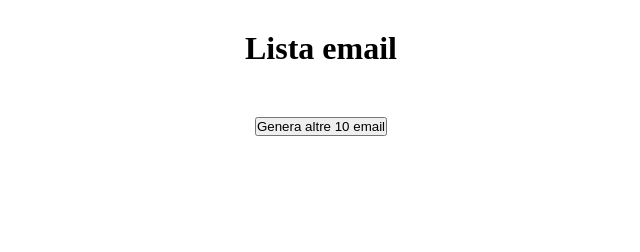
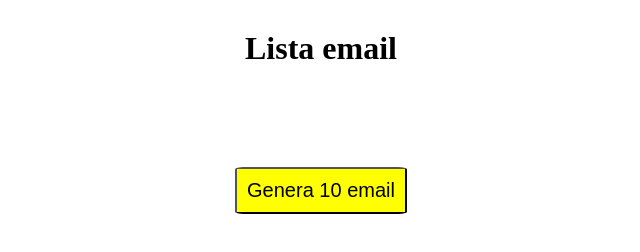
Before and after one commit to Lorenzo-Ruben-Rampa/js-email-list, a plain HTML site: page index.html in a window 1280 px wide. Shown: the whole page, without its empty margins (319-959 px from the left). Drawn offline with nearby package versions, Linux system fonts and the light colour scheme.

Commit message:
css bonus

```diff
--- a/css/style.css
+++ b/css/style.css
@@ -20,6 +20,14 @@ p {
     display: inline;
 }
 
+button {
+    margin-top: 50px;
+    font-size: 20px;
+    border-radius: 5%;
+    background-color: yellow;
+    padding: 10px;
+}
+
 #randomEmailList {
     display: flex;
     align-items: center;
--- a/index.html
+++ b/index.html
@@ -11,7 +11,7 @@
     <div class="container">
         <h1>Lista email</h1>
         <div id="randomEmailList"></div>
-        <button>Genera altre 10 email</button>
+        <button>Genera 10 email</button>
     </div>
     <script src="js/script.js"></script>
 </body>
```
